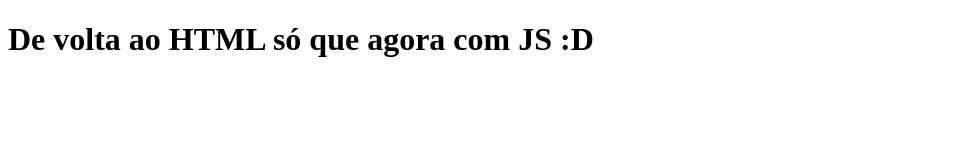
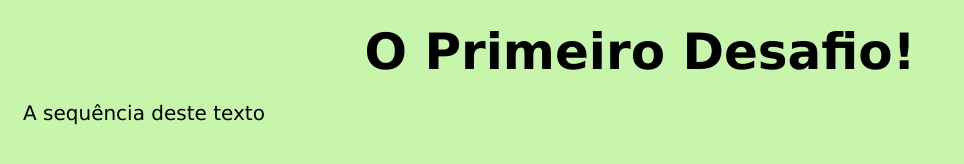
Before and after one commit to alishowsilabas/javascript7Dias, a plain HTML site: page Index.html in a window 1280 px wide. Shown: the whole page, without its empty margins (0-964 px from the left). Drawn offline with Linux system fonts and the light colour scheme.

Commit message:
Update Index.html

```diff
--- a/Index.html
+++ b/Index.html
@@ -1,12 +1,21 @@
 <!DOCTYPE html>
-<html lang="pt-br">
+<html lang="pt-BR">
+
 <head>
     <meta charset="UTF-8">
     <meta name="viewport" content="width=device-width, initial-scale=1.0">
-    <title> JS em 7 dias </title>
+    <link rel="stylesheet" href="index.css">
+    <link rel="icon" href="img/pageIcon.png">
+    <title>Desafio 1</title>
 </head>
-<body>
-    <h1> De volta ao HTML só que agora com JS :D </h1>
-    <script src="Index.js"></script>
+
+<body style="background-color: #b9f398cc;">
+    <h1> O Primeiro Desafio!  </h1>
+
+    <p>A sequência deste texto <span id="continuacaoEmJS"></span>
+        <script src="index.js"></script>
+    </p>
+
 </body>
+
 </html>
```
